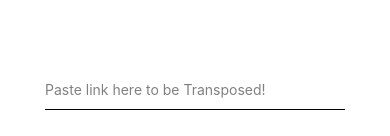
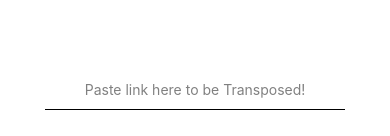
Before and after one commit to thefinnomenon/transpose, a React Native app: screen / in a window 390 px wide. Shown: the part 244-380 px from the top of the page. Built offline with nearby package versions, Linux system fonts and the light colour scheme.

Commit message:
Center input placeholder and text.

```diff
--- a/App.tsx
+++ b/App.tsx
@@ -180,6 +180,7 @@ const styles = StyleSheet.create({
     width: 300, //'80%',
     borderBottomColor: 'black',
     borderBottomWidth: 1,
+    textAlign: 'center',
     color: '#101010',
   },
   buttons: {
```
